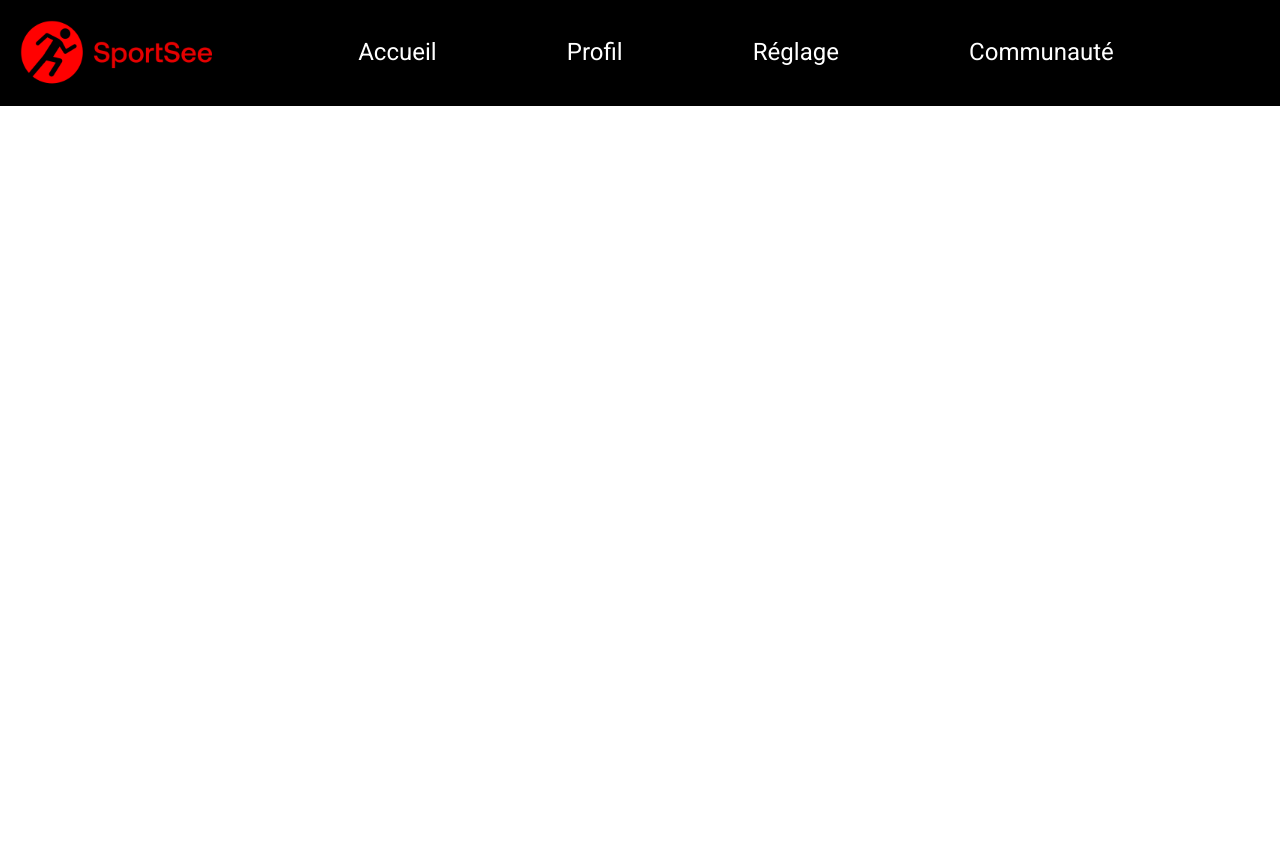
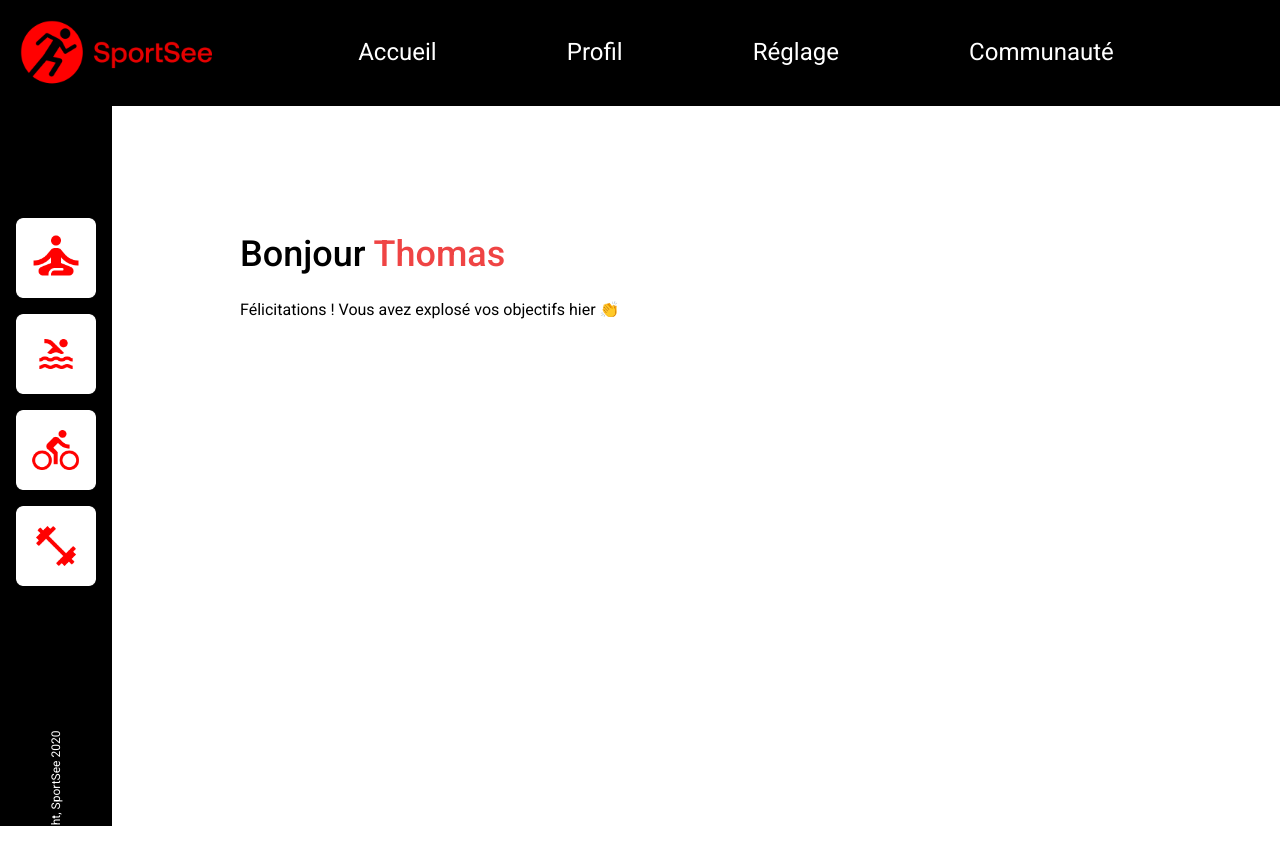
Before and after one commit to D-Sriver/SportSee-Front, a React (Vite) app: page / in a window 1280 px wide. Before the commit the page ends 800 px from the top, so only its background shows below. Built offline with nearby package versions, Linux system fonts and the light colour scheme.

Commit message:
✨ Ajout du SideMenu

```diff
--- a/src/App.tsx
+++ b/src/App.tsx
@@ -1,5 +1,16 @@
-function App() {
-	return <></>;
+export default function App() {
+	const userData = {
+		firstName: 'Thomas',
+	};
+	return (
+		<>
+			<div className="flex flex-col gap-6 h-40 p-32">
+				<h1 className="gap-4 font-medium text-black text-4xl">
+					Bonjour <span className="text-red-500">{userData?.firstName}</span>
+				</h1>
+
+				<h2>Félicitations ! Vous avez explosé vos objectifs hier 👏</h2>
+			</div>
+		</>
+	);
 }
-
-export default App;
--- /dev/null
+++ b/src/components/Layout.tsx
@@ -0,0 +1,17 @@
+import Header from './Header';
+import SideMenu from './SideMenu';
+import { Outlet } from 'react-router-dom';
+
+export default function Layout() {
+	return (
+		<>
+			<Header />
+			<div className="flex">
+				<SideMenu />
+				<main className="flex-grow">
+					<Outlet />
+				</main>
+			</div>
+		</>
+	);
+}
--- /dev/null
+++ b/src/components/SideMenu.tsx
@@ -0,0 +1,31 @@
+import { Link } from 'react-router-dom';
+import gym from '/img/gym.png';
+import swim from '/img/swim.png';
+import cycling from '/img/velo.png';
+import yoga from '/img/yoga.png';
+
+export default function SideMenu() {
+	return (
+		<div className="h-[calc(100vh-80px)] bg-black w-28 flex flex-col items-center justify-evenly">
+			<section className="gap-4 flex flex-col items-center justify-evenly">
+				<Link to="/">
+					<img src={yoga} alt="Icon de yoga" className="h-20" />
+				</Link>
+				<Link to="/">
+					<img src={swim} alt="Icon de natation" className="h-20" />
+				</Link>
+				<Link to="/">
+					<img src={cycling} alt="Icon de cyclisme" className="h-20" />
+				</Link>
+				<Link to="/">
+					<img src={gym} alt="Icon de gym" className="h-20" />
+				</Link>
+			</section>
+			<section>
+				<p className="text-white text-xs -rotate-90 w-80 flex justify-start">
+					Copyright, SportSee 2020
+				</p>
+			</section>
+		</div>
+	);
+}
--- a/src/main.tsx
+++ b/src/main.tsx
@@ -1,16 +1,18 @@
 import React from 'react';
 import ReactDOM from 'react-dom/client';
-import { Route, BrowserRouter as Router, Routes } from 'react-router-dom';
+import { BrowserRouter as Router, Routes, Route } from 'react-router-dom';
+import Layout from './components/Layout';
 import App from './App.tsx';
-import Header from './components/Header.tsx';
 import './index.css';
 
 ReactDOM.createRoot(document.getElementById('root')!).render(
 	<React.StrictMode>
 		<Router>
-			<Header />
 			<Routes>
-				<Route path="/" element={<App />} />
+				<Route element={<Layout />}>
+					<Route path="/" element={<App />} />
+					{/* Ajoutez d'autres routes ici si nécessaire */}
+				</Route>
 			</Routes>
 		</Router>
 	</React.StrictMode>
```
